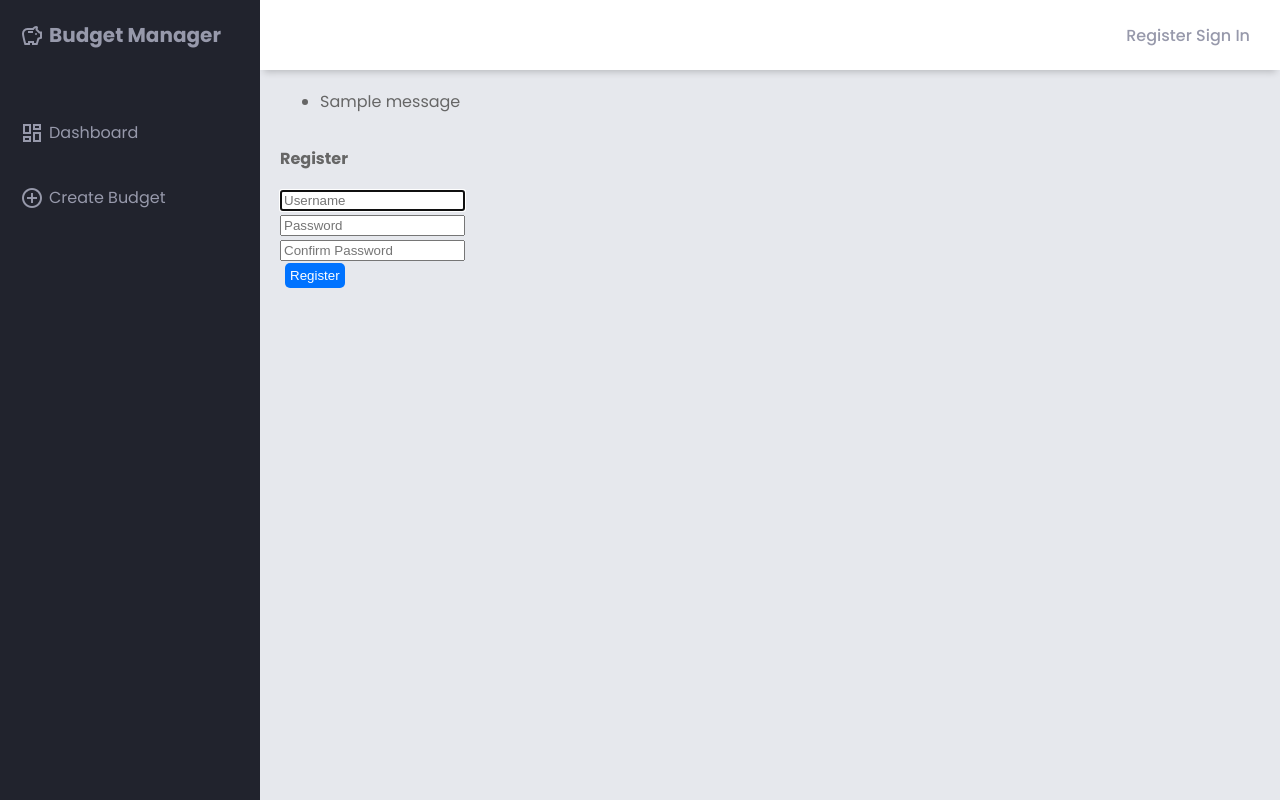
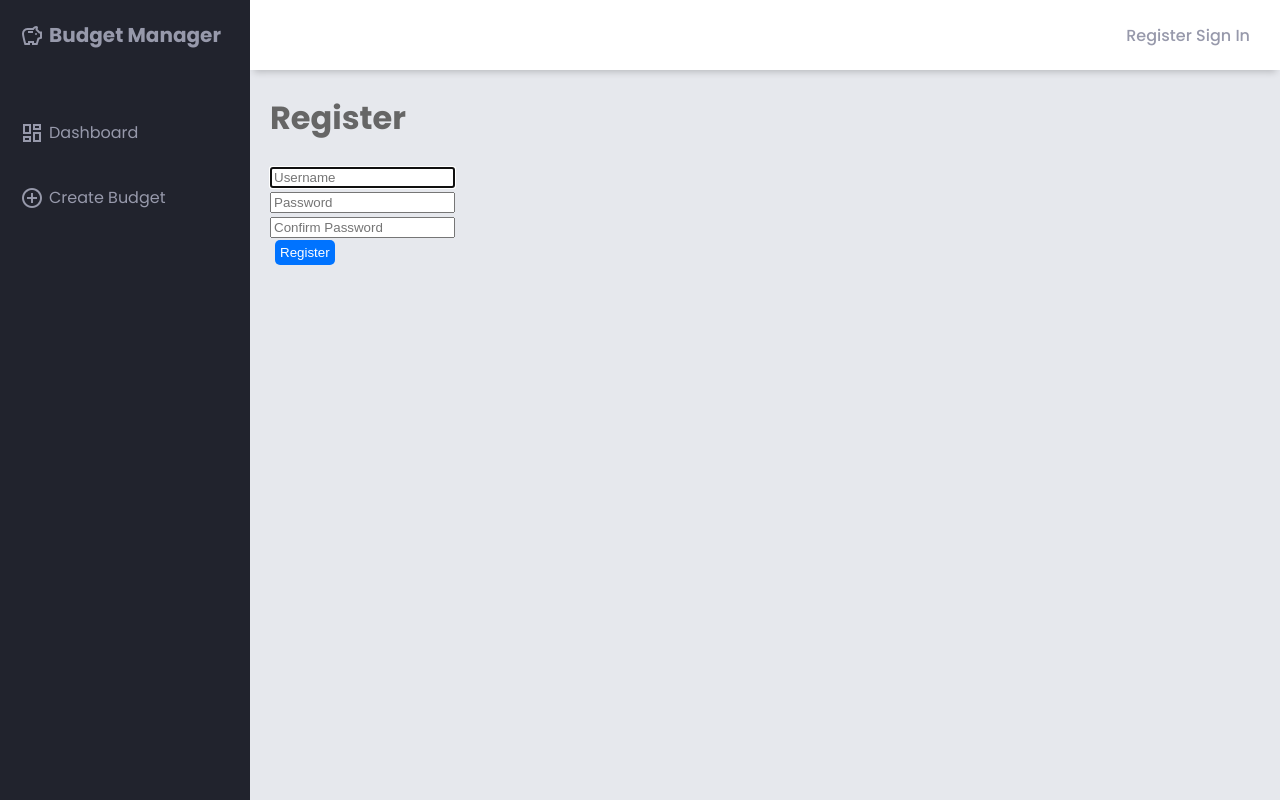
Before and after one commit to hochben/cs50x-final, a Flask app: page /register in a window 1280 px wide. Run offline with Flask 3, Linux system fonts and the light colour scheme; one stand-in notice (Sample message) is shown; some libraries are stand-ins or nearby versions.

Commit message:
Merge branch 'main' of github.com:hochben/cs50x-final

```diff
--- a/app.py
+++ b/app.py
@@ -49,8 +49,8 @@ def index():
         budget_name = ""
         budget_date = ""
         budget_time = ""
-        update_date = ""
-        update_time = ""
+        update_date = None
+        update_time = None
         income = 0
         total_expenses = 0
         savings = 0
@@ -59,8 +59,13 @@ def index():
         budget_name = current_budget.name
         budget_date = current_budget.date
         budget_time = current_budget.time
+
+        # Retrieve the update date and time from the current_budget
         update_date = current_budget.update_date
         update_time = current_budget.update_time
+
+        # Debugging
+        print(f"updated date: {update_date} at {update_time}")
 
         # Retrieve income and total expenses
         income = Income.query.filter_by(user_id=current_user.user_id, budget_id=current_budget.id).first()
@@ -294,9 +299,14 @@ def create_budget():
                         expense_entry = Expense(user_id=current_user.user_id, budget_id=existing_budget.id, amount=amount, category=category)
                         db.session.add(expense_entry)
 
-            # Update the update_date and update_time
+            # Update Budget date and time
             existing_budget.update_date = datetime.today().date()
             existing_budget.update_time = datetime.now().time()
+
+            # Debugging
+            print(f"existing_budget", existing_budget.update_date)
+            print(f"existing_budget", existing_budget.update_time)
+
 
             # Commit all changes to the database
             db.session.commit()
@@ -330,10 +340,6 @@ def create_budget():
                     expense_entry = Expense(user_id=current_user.user_id, budget_id=new_budget.id, amount=amount, category=category)
                     db.session.add(expense_entry)
 
-            # Update the update_date and update_time
-            new_budget.update_date = datetime.today().date()
-            new_budget.update_time = datetime.now().time()
-
             # Commit all changes to the database
             db.session.commit()
 
@@ -360,6 +366,10 @@ def create_budget():
             expense_categories = existing_budget.expense_categories
             unused_categories = [category for category in categories.expense_categories if category not in expense_categories]
             unused_categories_json = json.dumps(unused_categories)
+
+            # Update the update_date and update_time fields
+            existing_budget.update_date = datetime.today().date()
+            existing_budget.update_time = datetime.now().time()
 
             return render_template("create_budget.html", username=username, existing_budget=existing_budget,
                                 income=income, expenses=expenses, expense_categories=expense_categories,
@@ -435,16 +445,16 @@ def update_budget_values():
     # Get the current user
     current_user = Users.query.get(session["user_id"])
 
-    # Get the updated values from the AJAX request
-    updated_values = request.get_json()
-
-    # Debugging
-    print(updated_values)
-
     # Get the existing budget
     existing_budget = Budget.query.filter_by(user_id=current_user.user_id).order_by(Budget.id.desc()).first()
 
     if existing_budget:
+        # Get the updated values from the AJAX request
+        updated_values = request.get_json()
+
+        # Debugging
+        print(updated_values)
+
         # Update the values that have changed
         for category, amount in updated_values.items():
             if category == 'Income':
@@ -458,12 +468,16 @@ def update_budget_values():
                 existing_expense = Expense.query.filter_by(user_id=current_user.user_id, budget_id=existing_budget.id, category=category).first()
                 existing_expense.amount = amount
 
-            # Update the update_date and update_time fields
-            existing_budget.update_date = datetime.today()
-            existing_budget.update_time = datetime.now().time()
+        # Update the update_date and update_time fields
+        existing_budget.update_date = datetime.today().date()
+        existing_budget.update_time = datetime.now().time()
 
-            # Commit the changes to the database
-            db.session.commit()
+        # Debugging
+        print(existing_budget.update_date)
+        print(existing_budget.update_time)
+
+        # Commit the changes to the database
+        db.session.commit()
 
         return jsonify({'message': 'Budget values updated successfully'})
 
--- a/requirements.txt
+++ /dev/null
@@ -1,2 +0,0 @@
-Flask
-Flask-Session
--- a/static/css/style.css
+++ b/static/css/style.css
@@ -35,7 +35,7 @@ body {
 
 .grid-container {
   display: grid;
-  grid-template-columns: 260px 1fr 1fr;
+  grid-template-columns: 250px 1fr 1fr;
   grid-template-rows: 0.2fr 2fr;
   grid-template-areas:
     "sidebar header header "
@@ -198,6 +198,7 @@ hr {
 .sidebar-responsive {
   display: inline !important;
   position: absolute;
+  z-index: 1;
 }
 
 
@@ -291,7 +292,7 @@ form button.cancelBtn:hover {
   background-color: #ca1c25;
 }
 
-form button.confirmBtn:hover {
+form button.submitBtn:hover {
   background-color: #239d56;
 }
 
@@ -336,7 +337,7 @@ form > #add-entry:hover {
 }
 
 
-/*----- CARDS ----- */
+/* ----- CARDS ----- */
 
 .main-cards {
   display: grid;
@@ -390,7 +391,7 @@ form > #add-entry:hover {
 
 
 
-/*----- CHARTS ----- */
+/* ----- CHARTS ----- */
 
 .charts {
   display: grid;
@@ -429,13 +430,55 @@ form > #add-entry:hover {
 }
 
 
+/* ----- FLASH MESSAGES ----- */
+
+.flash-messages {
+  padding: 0 20px;
+  align-items: center;
+  position: fixed;
+  top: 0;
+  list-style-type: none;
+  padding: 0px !important;
+  border: none;
+}
+
+.flash-messages > li {
+  padding: 5px;
+  align-items: center;
+  font-size: 18px;
+  border-radius: 5px;
+  border: none;
+  box-shadow: 0 6px 7px -4px rgba(0, 0, 0, 0.2);
+  animation: fadeOut 0s forwards;
+  animation-delay: 2s;
+}
+
+@keyframes fadeOut {
+  to {
+    opacity: 0;
+    display: none;
+  }
+}
+
+.flash-messages .success {
+  background-color: rgba(74, 207, 81, 0.5);
+  border: solid 1px #4acf50;
+}
+
+.flash-messages .error {
+  background-color: rgba(244, 67, 54, 0.5);
+  color: #fff;
+  border: solid 1px #f44336;
+}
+
+
 /* ----- MEDIA QUERIES ----- */
 
 /* Medium <= 992px */
 @media screen and (max-width: 992px) {
   .grid-container {
     grid-template-columns: 1fr;
-    grid-template-rows: 0.2fr 3fr;
+    grid-template-rows: 0.2fr 2fr;
     grid-template-areas:
       "header"
       "main";
@@ -467,10 +510,3 @@ form > #add-entry:hover {
     margin-top: 30px;
   }
 }
-
-/* Extra Small <= 576px */
-@media screen and (max-width: 576px) {
-  .header-left {
-    display: none;
-  }
-}
--- a/templates/layout.html
+++ b/templates/layout.html
@@ -33,7 +33,19 @@
         <div class="menu-icon" onclick="openSidebar()">
           <span class="material-icons-outlined">menu</span>
         </div>
-        <div class="header-left"></div>
+        <div class="header-left">
+          <!-- Flash messages -->
+          {% with messages = get_flashed_messages(with_categories=true) %}
+            {% if messages %}
+              <ul class="flash-messages">
+                {% for category, message in messages %}
+                  <li class="flash-message {{ category }}">{{ message }}</li>
+                {% endfor %}
+              </ul>
+            {% endif %}
+          {% endwith %}
+          <!-- End Flash messages -->
+        </div>
         <div class="header-right">
           {% if session["user_id"] %}
             <span id="username" class="font-weight-bold">{{ username }}</span>
@@ -93,16 +105,6 @@
 
       <!-- Main -->
       <main class="main-container">
-        {% with messages = get_flashed_messages() %}
-              {% if messages %}
-                <ul class="flash-messages">
-                  {% for message in messages %}
-                    <li>{{ message }}</li>
-                  {% endfor %}
-                </ul>
-              {% endif %}
-            {% endwith %}
-
         {% block main %}{% endblock %}
       </main>
       <!-- End Main-->
--- a/templates/login.html
+++ b/templates/login.html
@@ -5,9 +5,7 @@
 {% endblock %}
 
 {% block main %}
-  <div class="main-title">
-    <p class="font-weight-bold">Sign In</p>
-  </div>
+    <h1>Sign In</h1>
 
   <form action="/login" method="POST">
     <div>
--- a/templates/register.html
+++ b/templates/register.html
@@ -5,9 +5,7 @@
 {% endblock %}
 
 {% block main %}
-  <div class="main-title">
-    <p class="font-weight-bold">Register</p>
-  </div>
+  <h1>Register</h1>
 
   <form action="/register" method="POST">
     <div>
```
Also changed, not shown: static/js/script.js (+6 -6 lines), templates/create_budget.html (+8 -2 lines), templates/index.html (+4 -4 lines).
